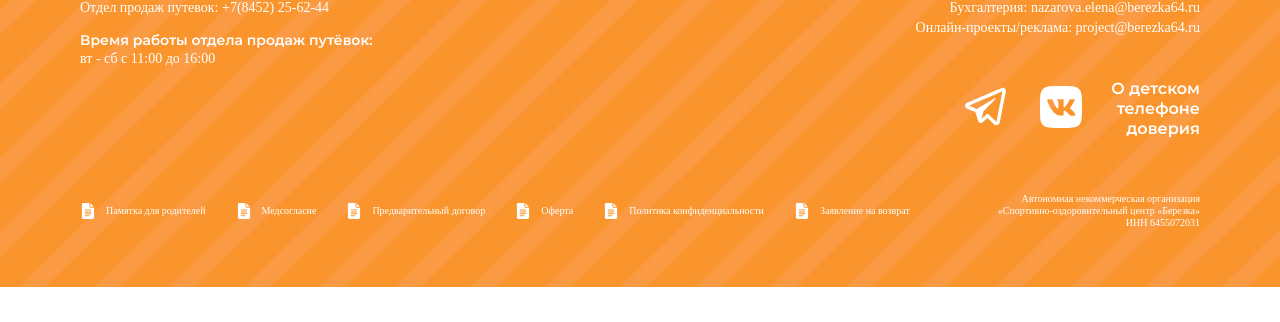
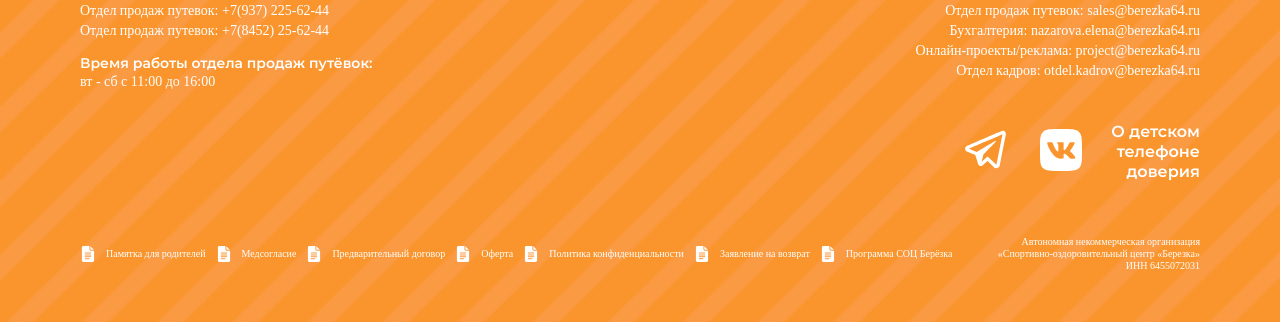
Before and after one commit to Amalthea-code/birch, a Vue app: page /contacts in a window 1280 px wide. Shown: the part 3099-3421 px from the top of the page. Before the commit the page ends 3386 px from the top, so only its background shows below. Built offline with nearby package versions, Linux system fonts and the light colour scheme; a web font is replaced by a local one; what vue-the-mask would draw is missing.

Commit message:
add: new footer element

```diff
--- a/src/components/TheFooter.vue
+++ b/src/components/TheFooter.vue
@@ -15,6 +15,7 @@
           <a target="_blank" href="mailto:sales@berezka64.ru" class="footer__info-mail">Отдел продаж путевок: sales@berezka64.ru</a>
           <a target="_blank" href="mailto:nazarova.elena@berezka64.ru" class="footer__info-mail">Бухгалтерия: nazarova.elena@berezka64.ru</a>
           <a target="_blank" href="mailto:project@berezka64.ru" class="footer__info-mail">Онлайн-проекты/реклама: project@berezka64.ru</a>
+          <a target="_blank" href="mailto:otdel.kadrov@berezka64.ru" class="footer__info-mail">Отдел кадров: otdel.kadrov@berezka64.ru</a>
         </div>
         <div class="footer__info-socials">
           <a v-if="false" target="_blank" href="" class="footer__info-social">
@@ -50,6 +51,7 @@
           <a class="footer__info-doc" target="_blank" href="https://drive.google.com/file/d/1rqH23OwoJ6ed1G1S1EmCXRpB6xv8EhmH/view"><doc/> Оферта</a>
           <a class="footer__info-doc" target="_blank" href="https://drive.google.com/file/d/1G0F96Or4EWSIJ8QYkfW8OXj8XJlTxGG8/view"><doc/> Политика конфиденциальности</a>
           <a class="footer__info-doc" target="_blank" href="https://drive.google.com/file/d/17E-qJVzDCRrgdmCq-yDapHqSQ0ocxt1d/view"><doc/> Заявление на возврат</a>
+          <a class="footer__info-doc" target="_blank" href="https://drive.google.com/file/d/1nXWsr1kL6cPM38sm9Ul4x-2L9kFim0oI/view"><doc/> Программа СОЦ Берёзка</a>
         </div>
         <div class="footer__info-org">
           Автономная некоммерческая организация
@@ -189,9 +191,11 @@
         font-size: 10px;
         font-weight: 500;
         line-height: 12px;
-        margin-right: 30px;
+        margin-right: 10px;
         svg {
           margin-right: 10px;
+          width: 16px;
+          height: 16px;
         }
         @media screen and (max-width: 680px) {
           width: 100%;
--- a/src/components/blocks/Contacts.vue
+++ b/src/components/blocks/Contacts.vue
@@ -38,6 +38,7 @@
               Отдел продаж путевок: <a href="mailto: sales@berezka64.ru">sales@berezka64.ru</a><br />
               Бухгалтерия: <a href="mailto:nazarova.elena@berezka64.ru">nazarova.elena@berezka64.ru</a><br />
               Онлайн-проекты/реклама: <a href="mailto:project@berezka64.ru">project@berezka64.ru</a><br />
+              Отдел кадров: <a href="mailto:otdel.kadrov@berezka64.ru">otdel.kadrov@berezka64.ru</a><br />
             </p>
           </div>
         </div>
```
